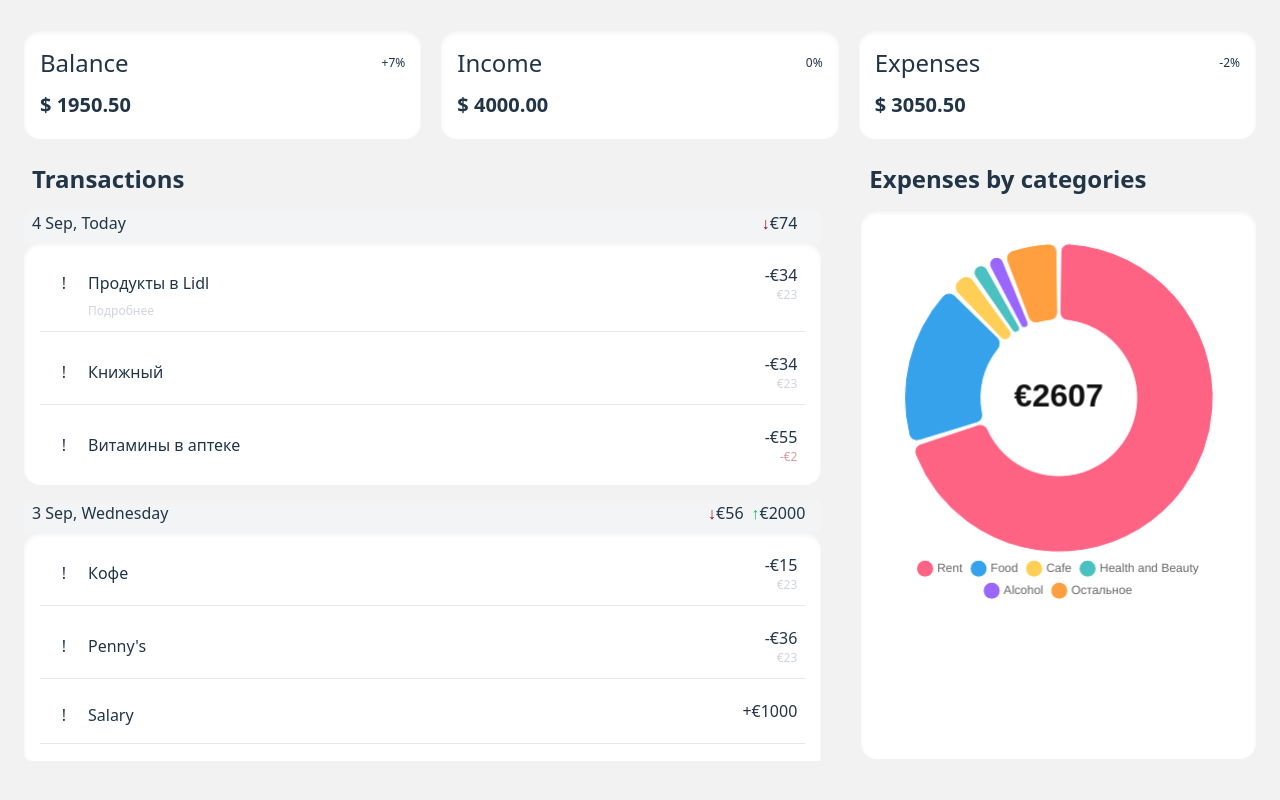
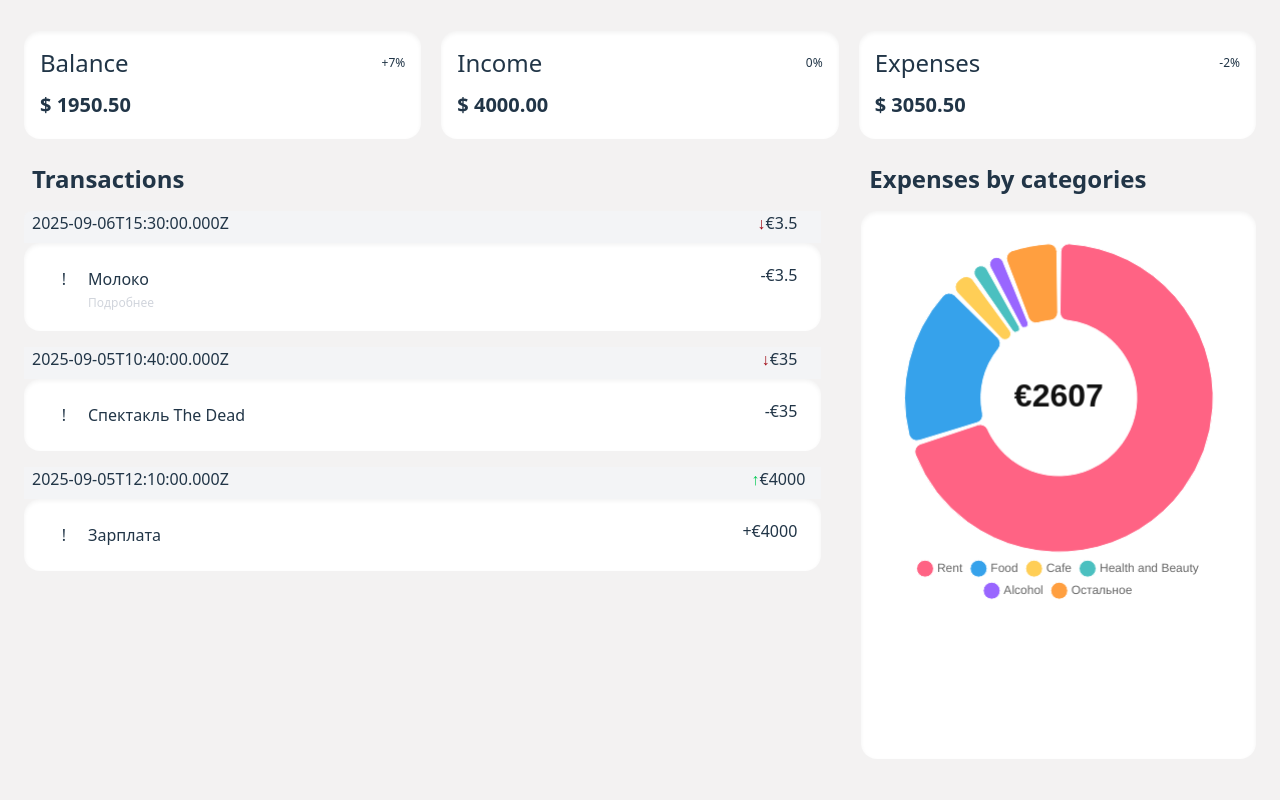
Before and after one commit to ldudanova/personal-budget-app, a React (Vite) app: page / in a window 1280 px wide. Built offline with nearby package versions, Linux system fonts and the light colour scheme; data requests are answered from the project's data file.

Commit message:
Add redux store and redux toolkit

```diff
--- /dev/null
+++ b/db.json
@@ -0,0 +1,148 @@
+{
+  "transactions": [
+    {
+      "id": 1,
+      "date": "2025-09-06T15:30:00.000Z",
+      "name": "Молоко",
+      "amount": 3.5,
+      "currency": "€",
+      "type": "expense",
+      "category": "Продукты",
+      "details": [
+        {
+          "name": "Milk",
+          "category": "молоко",
+          "qty": 1,
+          "pricePerUnit": 1.25,
+          "priceTotal": 1.25,
+          "discount": 0
+        },
+        {
+          "name": "Grated сыр",
+          "category": "сыр",
+          "qty": 6,
+          "pricePerUnit": 2.09,
+          "priceTotal": 12.54,
+          "discount": 4.18
+        },
+        {
+          "name": "Butter croissant",
+          "category": "вкусняшки",
+          "qty": 3,
+          "pricePerUnit": 0.69,
+          "priceTotal": 0.27,
+          "discount": 1.80
+        },
+        {
+          "name": "Mozzarella",
+          "category": "сыр",
+          "qty": 1,
+          "pricePerUnit": 1.29,
+          "priceTotal": 1.29,
+          "discount": 0
+        },
+        {
+          "name": "Что-то очень-очень очень-очень вкусное",
+          "category": "вкусняшки",
+          "qty": 1,
+          "pricePerUnit": 120,
+          "priceTotal": 120,
+          "discount": 0
+        }
+      ]
+    },
+    {
+      "id": 1,
+      "date": "2025-09-05T10:40:00.000Z",
+      "name": "Спектакль The Dead",
+      "amount": 35,
+      "currency": "€",
+      "type": "expense",
+      "category": "Развлечения"
+    },
+    {
+      "id": 1,
+      "date": "2025-09-05T12:10:00.000Z",
+      "name": "Зарплата",
+      "amount": 4000,
+      "currency": "€",
+      "type": "income",
+      "category": "зарплата"
+    }
+  ],
+  "categories": [
+    {
+      "id": 1,
+      "name": "Продукты",
+      "icon": "",
+      "color": "",
+      "budgetLimit": 400,
+      "subcategories": [
+        {
+          "id": 1,
+          "name": "мясо",
+          "color": ""
+        },
+        {
+          "id": 2,
+          "name": "вкусняшки",
+          "color": ""
+        },
+        {
+          "id": 3,
+          "name": "молоко",
+          "color": ""
+        },
+        {
+          "id": 4,
+          "name": "сыр",
+          "color": ""
+        },
+        {
+          "id": 5,
+          "name": "овощи",
+          "color": ""
+        },
+        {
+          "id": 6,
+          "name": "фрукты",
+          "color": ""
+        },
+        {
+          "id": 7,
+          "name": "алкоголь",
+          "color": ""
+        }
+      ]
+    },
+    {
+      "id": 2,
+      "name": "Развлечения",
+      "icon": "",
+      "color": "",
+      "budgetLimit": 200,
+      "subcategories": [
+        {
+          "id": 1,
+          "name": "Кафе и рестораны",
+          "color": ""
+        },
+        {
+          "id": 2,
+          "name": "Бары и пабы",
+          "color": ""
+        },
+        {
+          "id": 3,
+          "name": "Концерты, театры и музеи",
+          "color": ""
+        },
+        {
+          "id": 4,
+          "name": "Мероприятия",
+          "color": ""
+        }
+      ]
+    }
+  ]
+}
--- a/package.json
+++ b/package.json
@@ -10,11 +10,13 @@
     "preview": "vite preview"
   },
   "dependencies": {
+    "@reduxjs/toolkit": "^2.9.0",
     "@tailwindcss/vite": "^4.1.12",
     "chart.js": "^4.5.0",
     "react": "^19.1.1",
     "react-chartjs-2": "^5.3.0",
-    "react-dom": "^19.1.1"
+    "react-dom": "^19.1.1",
+    "react-redux": "^9.2.0"
   },
   "devDependencies": {
     "@eslint/js": "^9.33.0",
--- a/src/components/TransactionBlock/TransactionBlock.tsx
+++ b/src/components/TransactionBlock/TransactionBlock.tsx
@@ -1,9 +1,12 @@
 import Card from "../Cards/Card.tsx";
 import type {TranArr, TransactionType} from "../../types/TransactionType.ts";
 import {TransactionRow} from "./TransactionRow.tsx";
+import {useEffect} from "react";
+import {useAppDispatch, useAppSelector} from "../../store/store.ts";
+import {fetchTransactions} from "../../store/transactionsSlice.ts";
 
 export default function TransactionBlock() {
-    const transactionsArr: Array<TranArr> = [
+/*    const transactionsArr: Array<TranArr> = [
         {
             id: 1,
             date: "4 Sep, Today",
@@ -184,8 +187,19 @@ export default function TransactionBlock() {
                 },
             ]
         }
-    ];
+    ];*/
 
+    const dispatch = useAppDispatch();
+    const { tranArr, loading, error } = useAppSelector(state => state.transactions);
+
+    useEffect(() => {
+        dispatch(fetchTransactions());
+    }, [dispatch]);
+
+    if (loading) return <p>Loading...</p>;
+    if (error) return <p>Error: {error}</p>;
+
+    console.log(tranArr);
 
     return (
         <>
@@ -195,7 +209,7 @@ export default function TransactionBlock() {
             <div className="h-[calc(100vh-250px)] overflow-hidden relative">
                 <div
                     className="h-full overflow-y-auto scrollbar-thin scrollbar-thumb-violet-400 scrollbar-track-gray-100 rounded-lg relative pb-8 pr-4">
-                    {transactionsArr.map((tran: TranArr) => (
+                    {tranArr.map((tran: TranArr) => (
                         <div className={"mb-4"} key={tran.id}>
                             <div key={tran.id}
                                  className="sticky top-0 z-10 bg-gray-100 pl-2 pr-4 flex justify-between">
--- a/src/components/TransactionBlock/TransactionRow.tsx
+++ b/src/components/TransactionBlock/TransactionRow.tsx
@@ -66,19 +66,18 @@ export function TransactionRow(props: Props) {
                         </div>*/}
                     </div>
                 </div>
-                {transaction.details
+                {!!transaction.details && transaction.details.length > 0
                     && (
                         <div className="text-xs text-gray-300 ml-10">Подробнее</div>
                     )}
             </summary>
-            {transaction.details
+            {!!transaction.details && transaction.details.length > 0
                 && (
                     <div className="pl-3 pt-2">
                         {/*TODO: подумать как лучше оформить скролл таблицы */}
                         <div className="h-[calc(100vh-400px)] overflow-hidden relative">
                             <div className="h-full overflow-y-auto scrollbar-thin scrollbar-thumb-violet-400 scrollbar-track-gray-100 rounded-lg relative">
                                 <TransactionRowDetailsTable details={transaction.details}/>
-
                             </div>
                         </div>
                     </div>
--- a/src/main.tsx
+++ b/src/main.tsx
@@ -1,10 +1,14 @@
 import './index.css'
-import { StrictMode } from 'react'
-import { createRoot } from 'react-dom/client'
+import {StrictMode} from 'react'
+import {createRoot} from 'react-dom/client'
 import App from './App.tsx'
+import {Provider} from "react-redux";
+import {store} from "./store/store.ts";
 
 createRoot(document.getElementById('root')!).render(
-  <StrictMode>
-    <App />
-  </StrictMode>,
+    <StrictMode>
+        <Provider store={store}>
+            <App/>
+        </Provider>
+    </StrictMode>,
 )
--- /dev/null
+++ b/src/store/store.ts
@@ -0,0 +1,12 @@
+import {configureStore} from "@reduxjs/toolkit";
+import {TransactionsSlice} from "./transactionsSlice.ts";
+import {type TypedUseSelectorHook, useDispatch, useSelector} from "react-redux";
+
+export const store = configureStore({
+    reducer: {
+        transactions: TransactionsSlice.reducer,
+    }
+})
+
+export const useAppDispatch:()=>typeof store.dispatch = useDispatch;
+export const useAppSelector:TypedUseSelectorHook<ReturnType<typeof store.getState>> = useSelector;
--- /dev/null
+++ b/src/store/transactionsSlice.ts
@@ -0,0 +1,102 @@
+import {createAsyncThunk, createSlice, type PayloadAction} from "@reduxjs/toolkit";
+import type {TranArr, TransactionType} from "../types/TransactionType.ts";
+
+export interface Transaction {
+    id: number;
+    date?: string;       // ISO-строка или любая дата
+    name: string;
+    amount?: number;
+    currency?: string;
+    type: 'income' | 'expense';
+    category?: string;
+    details?: TransactionDetail[]; // массив деталей, опционально
+}
+
+export interface TransactionDetail {
+    name: string;
+    category: string;
+    qty: number;
+    pricePerUnit: number;
+    priceTotal: number;
+    discount: number;
+}
+
+interface TransactionState {
+    rawTransactions: Transaction[];
+    tranArr: TranArr[];
+    loading: boolean;
+    error?: string;
+}
+
+const initialState: TransactionState = {
+    rawTransactions: [],
+    tranArr: [],
+    loading: false,
+    error: undefined,
+};
+
+// Асинхронный thunk для загрузки транзакций с сервера
+export const fetchTransactions = createAsyncThunk<Transaction[]>(
+    "transactions/fetchTransactions",
+    async () => {
+        const res = await fetch("http://localhost:3001/transactions");
+        if (!res.ok) throw new Error("Failed to fetch transactions");
+        const data: Transaction[] = await res.json();
+        return data;
+    }
+);
+
+
+export const TransactionsSlice = createSlice({
+    name: "transactions",
+    initialState,
+    reducers: {},
+    extraReducers: (builder) => {
+        builder
+            .addCase(fetchTransactions.pending, (state) => {
+                state.loading = true;
+                state.error = undefined;
+            })
+            .addCase(fetchTransactions.fulfilled, (state, action: PayloadAction<Transaction[]>) => {
+                state.loading = false;
+                state.rawTransactions = action.payload;
+
+                // Преобразуем данные в TranArr
+                const grouped: { [date: string]: TransactionType[] } = {};
+                action.payload.forEach(tx => {
+                    if (!grouped[tx.date || ""]) grouped[tx.date || ""] = [];
+                    grouped[tx.date || ""].push({
+                        id: tx.id,
+                        name: tx.name,
+                        amount: tx.amount || 0,
+                        currency: tx.currency || "",
+                        type: tx.type,
+                        category: tx.category,
+                        details: tx.details,
+                    });
+                });
+
+                state.tranArr = Object.entries(grouped).map(([date, transactions], idx) => ({
+                    id: idx,
+                    date,
+                    currencyIncome: "€", // здесь можно рассчитать отдельно
+                    currencyExpense: "€", // тоже
+                    totalIncome: transactions
+                        .filter(t => t.type === "income")
+                        .reduce((sum, t) => sum + (t.amount || 0), 0),
+                    totalExpense: transactions
+                        .filter(t => t.type === "expense")
+                        .reduce((sum, t) => sum + (t.amount || 0), 0),
+                    transactions,
+                }));
+            })
+            .addCase(fetchTransactions.rejected, (state, action) => {
+                state.loading = false;
+                state.error = action.error.message;
+            });
+    },
+});
+
+
+// export const {  } = TransactionsSlice.actions;
+export default TransactionsSlice.reducer;
--- a/src/types/TransactionType.ts
+++ b/src/types/TransactionType.ts
@@ -11,7 +11,7 @@ export type TransactionType = {
     category?: string,
     subcategory?: string,
     additionalInfo?: string,
-    iconColor: string,
+    iconColor?: string,
     budgetLeft?: number,
     transaction?: TransactionType
     details?: Array<TransactionItemType>
```
Also changed, not shown: 1 other file (tests, documents, lock files or other folders).
